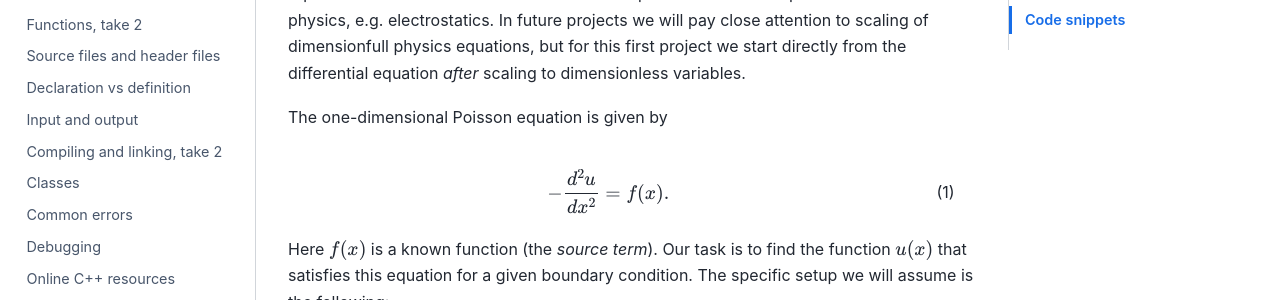
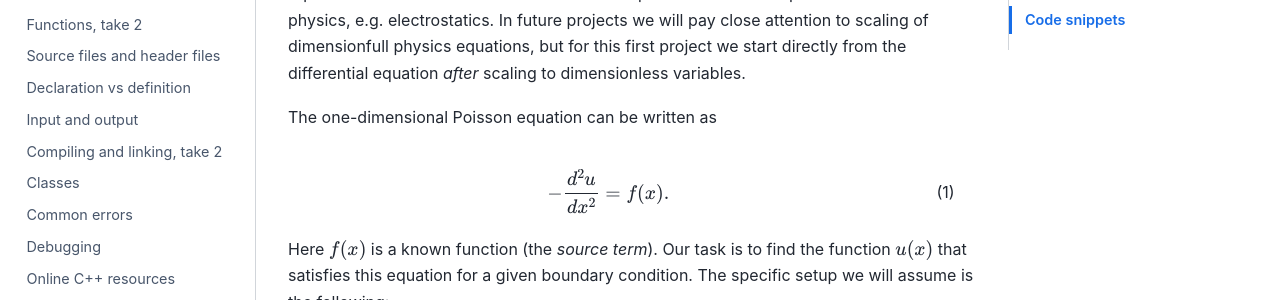
Before and after one commit to anderkve/FYS3150, a Jupyter Book: the page built from book/projects/project1.md, in a window 1280 px wide and 900 px high, scrolled down 1261 px. Shown: the part 153-453 px from the top of the window. Built offline with Jupyter Book 1.0.4 settings and Sphinx 7.4.7 and the Sphinx Book theme 1.1.4, drawn with Linux system fonts in a browser that asks for light colours.

Commit message:
Small tweak
	modified:   book/projects/project1.md

```diff
--- a/book/projects/project1.md
+++ b/book/projects/project1.md
@@ -34,7 +34,7 @@
 ## Introduction
 The overall topic of this project is numerical solution of the one-dimensional Poisson equation. This is a second-order differential equation that shows up in several areas of physics, e.g. electrostatics. In future projects we will pay close attention to scaling of dimensionfull physics equations, but for this first project we start directly from the differential equation *after* scaling to dimensionless variables.
 
-The one-dimensional Poisson equation is given by
+The one-dimensional Poisson equation can be written as
 
 $$
 -\frac{d^2 u}{dx^2} = f(x).
```
